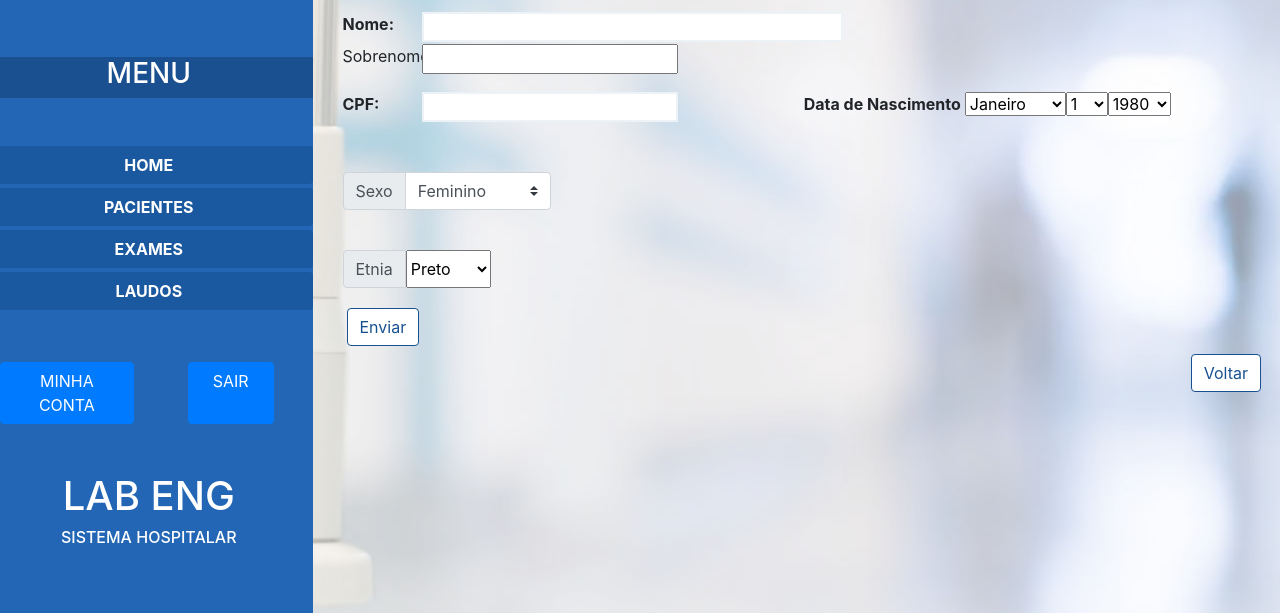
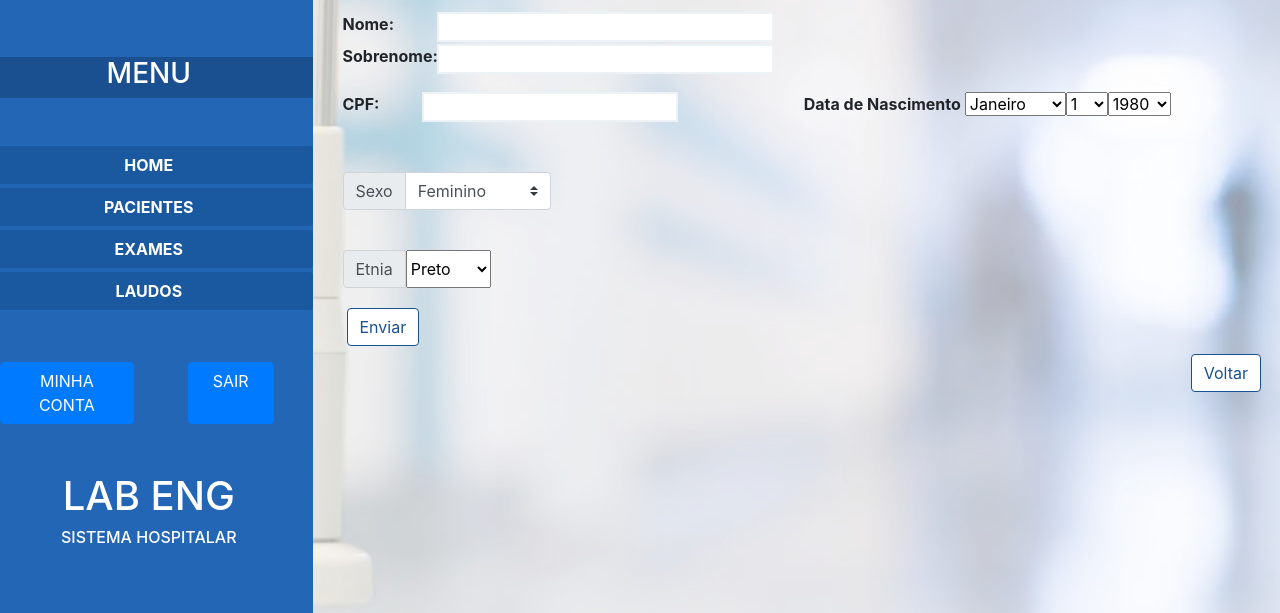
Before and after one commit to NathanMB/LabEng, a Django app: page /cadastrar/paciente in a window 1280 px wide. Shown: the part 140-753 px from the top of the page. Run offline with Django 3.2, Linux system fonts and the light colour scheme; some libraries are stand-ins or nearby versions.

Commit message:
Bold
Alterando labels para bold.

```diff
--- a/LabEng/static/css/estiloV2.css
+++ b/LabEng/static/css/estiloV2.css
@@ -45,11 +45,13 @@ div#body-bg_image::after {
 }
 
 /*Tela Login*/
+
 footer {
     margin-top: 260px;
 }
 
 /*avatar*/
+
 #avatar {
     border-radius: 80%;
     width: 54px;
@@ -58,6 +60,7 @@ footer {
 }
 
 /*Info user*/
+
 .info_user {
     color: white;
     font-weight: bold;
@@ -70,6 +73,7 @@ footer {
 }
 
 /*Menu*/
+
 #area-titulo-menu {
     color: white;
     background: #1a508f;
@@ -89,6 +93,7 @@ footer {
 }
 
 /*Table*/
+
 .table th {
     background: #195190;
     color: white;
@@ -102,16 +107,20 @@ footer {
     text-transform: uppercase;
 }
 
+
+
 /*cadastro*/
-#area-nome, #area-cpf, #area-nascimento, #area-data, #area-crm, #area-recomendacao {
+
+#area-nome, #area-sobrenome, #area-cpf, #area-nascimento, #area-data, #area-crm, #area-recomendacao {
     font-weight: bold;
 }
 
-#area-nome input, #area-cpf input, #area-nascimento input, #area-data input, #area-recomendacao input, #area-crm input {
+#area-nome input, #area-sobrenome input, #area-cpf input, #area-nascimento input, #area-data input, #area-recomendacao input, #area-crm input {
     border: 2px solid rgb(237, 242, 247);
     background: rgb(255, 255, 255);
 }
 
-#area-nome input {
-    width: 50%;
+#area-nome input, #area-sobrenome input {
+    width: 40%;
+    margin-left: 15px;
 }
```
